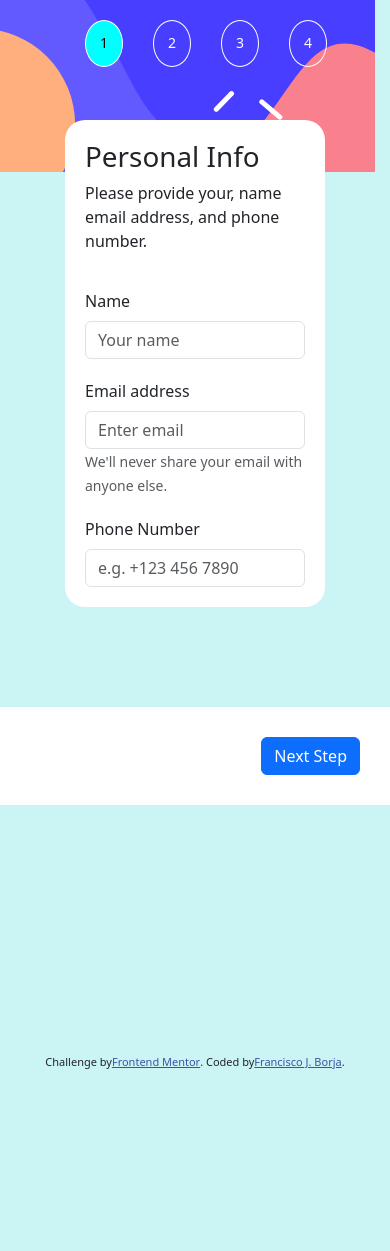
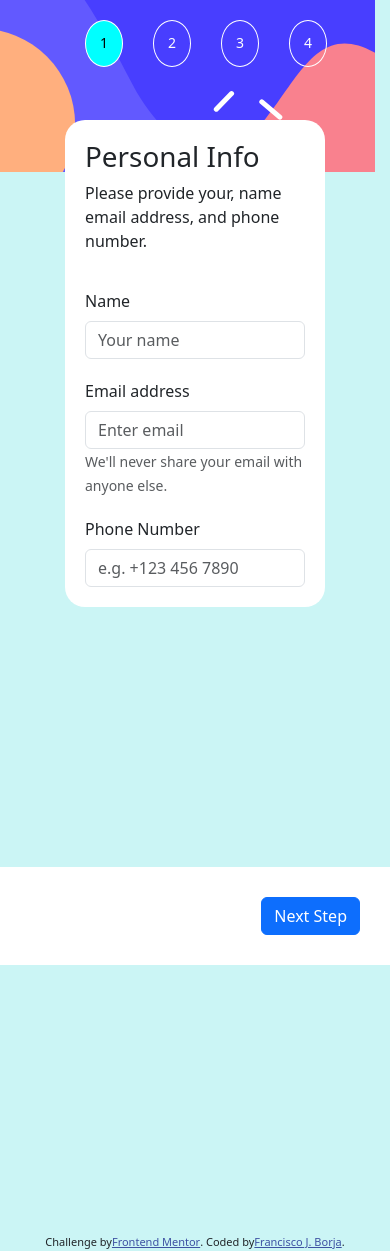
Before and after one commit to franclobo/multi-step-form, a React (Create React App) app: page / in a window 390 px wide. Before the commit the page ends 1071 px from the top, so only its background shows below. Built offline with nearby package versions, Linux system fonts and the light colour scheme.

Commit message:
Edit mobile styles

```diff
--- a/src/App.scss
+++ b/src/App.scss
@@ -22,7 +22,7 @@ body {
   }
   @media (max-width: 768px) {
     position: relative;
-    top: 210px;
+    top: 390px;
   }
 }
 
@@ -385,7 +385,7 @@ input:checked + .slider:before {
     gap: 20px;
     background-color: #fff;
     position: relative;
-    top: 100px;
+    top: 260px;
     width: 100vw;
     padding: 20px;
   }
@@ -474,7 +474,7 @@ input:checked + .slider:before {
     gap: 20px;
     background-color: #fff;
     position: relative;
-    top: 100px;
+    top: 260px;
     width: 100vw;
     .next_step {
       justify-self: flex-end;
```
